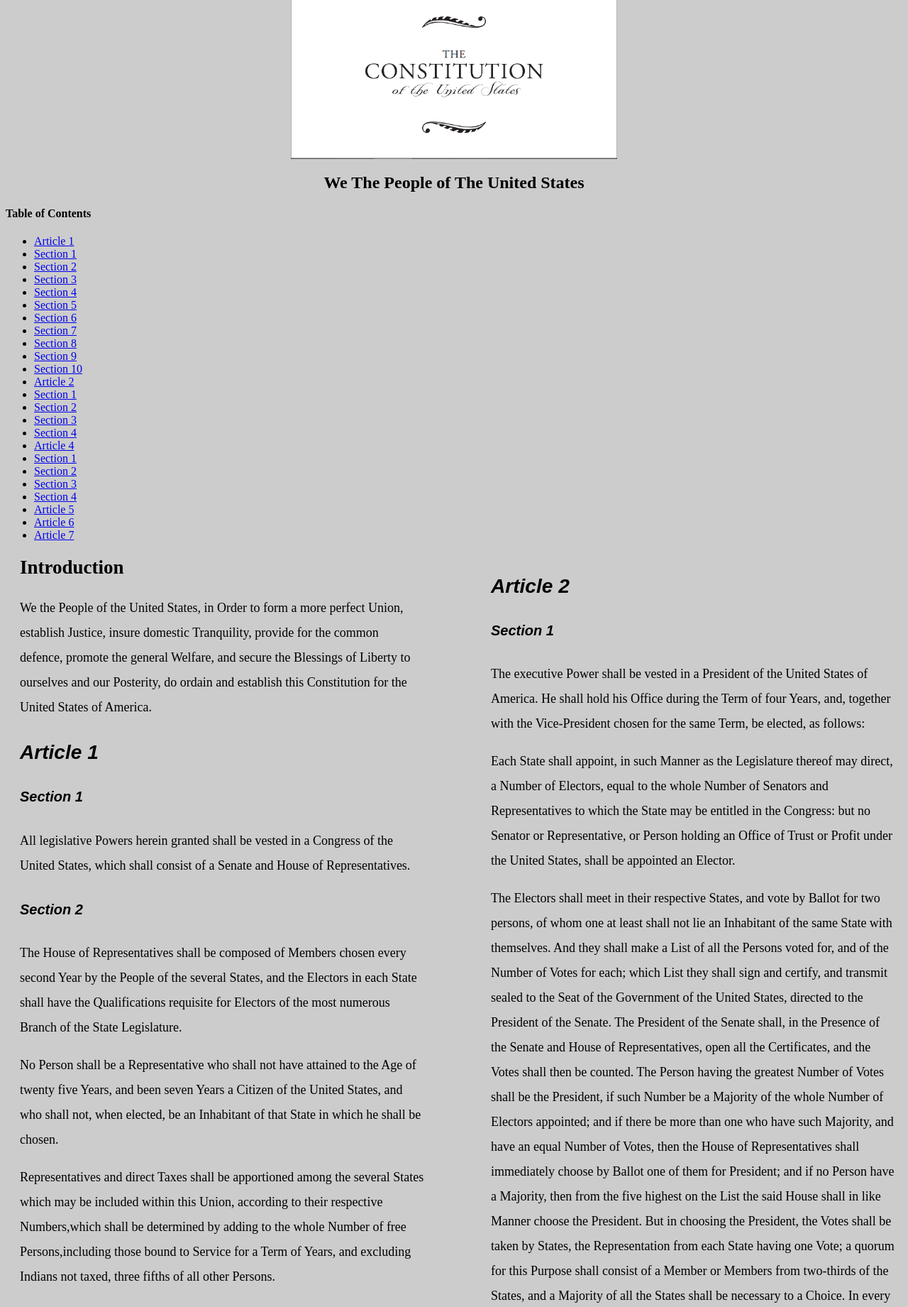
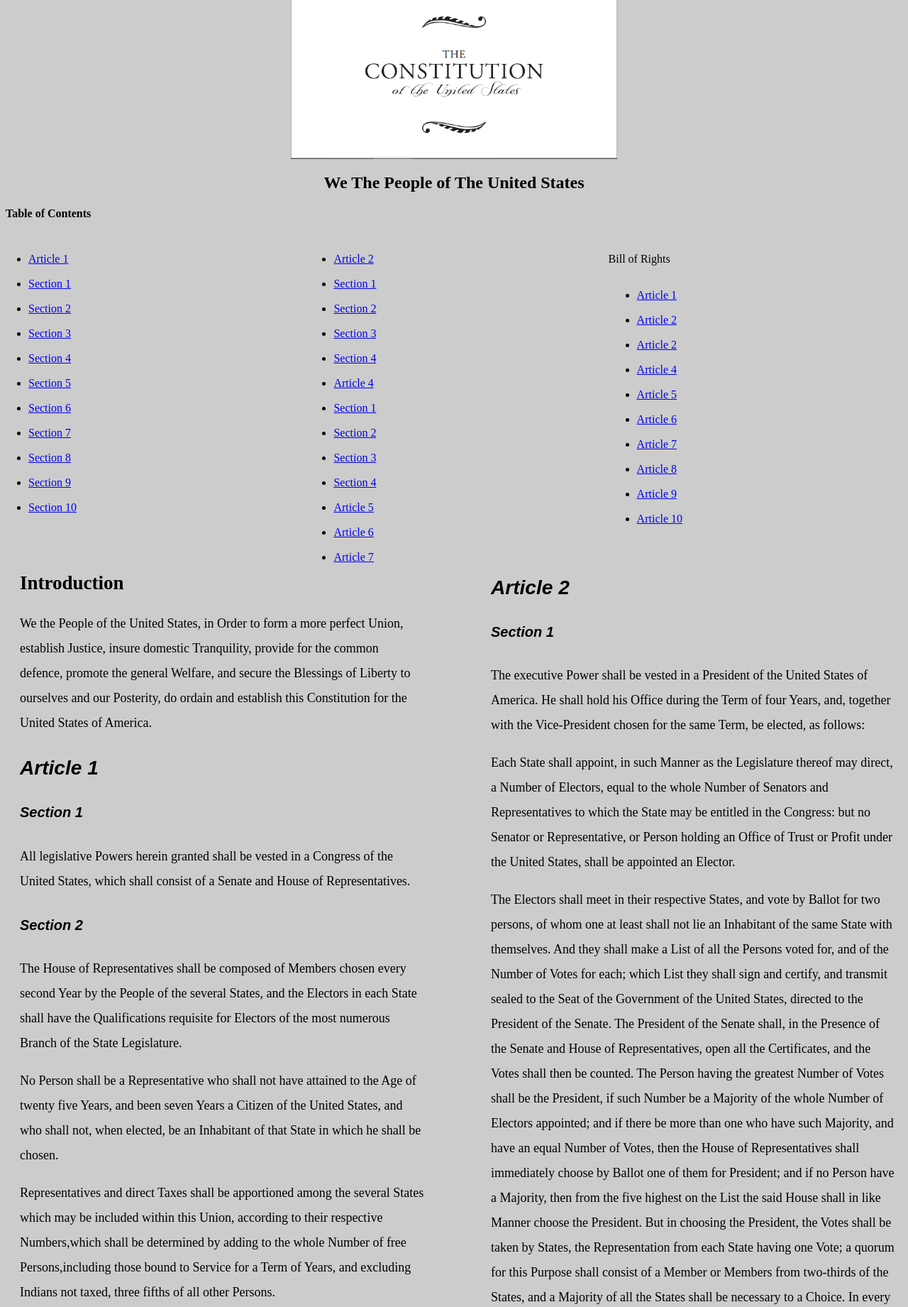
Before and after one commit to amanuel1995/mi349fs16, a PHP site: page / in a window 1280 px wide. Shown: the part 21-1862 px from the top of the page at 71% size. Run offline with PHP 8.4, Linux system fonts and the light colour scheme.

Commit message:
added table of contents

```diff
--- a/week4/us-constitution/css/screen.css
+++ b/week4/us-constitution/css/screen.css
@@ -6,6 +6,32 @@ body {
   background: #ccc;
 }
 
+/* Table of content in 3 columns */
+
+#column-left {
+    width: 33%;
+    left: 0;
+    line-height: 35px;
+    white-space: nowrap;
+    position: absolute;
+    margin-bottom: 100px;
+
+}
+#column-center {
+    width: 34%;
+    margin-left: 33%;
+    margin-bottom: 50px;
+    line-height: 35px;
+    white-space: nowrap;
+    position: absolute;
+}
+#column-right {
+    width: 33%;
+    right: 0;
+    line-height: 35px;
+    white-space: nowrap;
+    position: absolute;
+}
 /* center images */
 
 img.center-images {
@@ -21,13 +47,6 @@ img.center-images {
 
 /* section control */
 
-#table-of-content {
-  float: none;
-  text-align:left;
-
-
-}
-
 #all {
 
   float: none;
@@ -38,7 +57,7 @@ img.center-images {
 #left_content {
     float: left;
     width: 570px;
-    margin-top:-20px;
+    margin-top:450px;
     padding: 0px 20px 10px 20px;
     line-height: 35px;
     font-size: 18px;
@@ -46,6 +65,7 @@ img.center-images {
 
 #right_content {
     float: right;
+    margin-top: 450px;
     width: 570px;
     padding: 0px 10px 20px 20px;
     line-height: 35px;
--- a/week4/us-constitution/index.html
+++ b/week4/us-constitution/index.html
@@ -17,7 +17,7 @@
 
     <body>
 
-      <section > <!-- this is the sectioning semantic tag -->
+      <section ><!-- section for us constitution image and second title -->
 
         <!-- image for US constitution logo/preface -->
         <img class="center-images" src="images/us-const.png" alt="Header_png"/>
@@ -30,11 +30,12 @@
         <!--a link to take to top/home and table of contents goes here -->
         <h4> Table of Contents </h4>
         <!-- Section for table of contents -->
-        <section id="table-of-content">
+
+        <section id="column-left"> <!-- Left third of the table of content-->
 
           <nav>  <!-- NAVIGATION TAG-->
             <ul>
-              <li><a href="#">Article 1</a></li>  <!-- anchor tags to link-->
+              <li><a href="#art1">Article 1</a></li>  <!-- anchor tags for -->
                 <!-- Article 1 sections -->
                 <li><a href="#">Section 1</a></li>
                 <li><a href="#">Section 2</a></li>
@@ -46,8 +47,13 @@
                 <li><a href="#">Section 8</a></li>
                 <li><a href="#">Section 9</a></li>
                 <li><a href="#">Section 10</a></li>
+              </ul>
+            </nav>
+          </section>
 
-
+          <section id="column-center">
+            <nav>
+              <ul>
               <li><a href="#">Article 2</a></li>
                 <!-- Article 2 Sections -- >
                 <li><a href="#">Section 1</a></li>
@@ -80,8 +86,29 @@
               <li><a href="#">Article 7 </a> </li>
 
             </ul>
-          </nav> <!-- end of the navigation -->
+          </nav> <!-- end of the navigation for US Constitution --> <!-- center columns --> <!-- center column-->
+          </section>
+
+        <section id="column-right"> <!-- Right third of the table-of-content-->
+          <p> Bill of Rights </p>
+          <nav>  <!-- NAVIGATION TAG-->
+            <ul>
+              <li><a href="#">Article 1</a></li>
+              <li><a href="#">Article 2</a> </li>
+              <li><a href="#">Article 2</a> </li>
+              <li><a href="#">Article 4</a> </li>
+              <li><a href="#">Article 5</a> </li>
+              <li><a href="#">Article 6</a> </li>
+              <li><a href="#">Article 7</a> </li>
+              <li><a href="#">Article 8</a> </li>
+              <li><a href="#">Article 9</a> </li>
+              <li><a href="#">Article 10</a> </li>
+            </ul>
+          </nav>
         </section>
+
+<!-- main artile comes below this -->
+    <section
 
      <section id="left_content">
 
```
